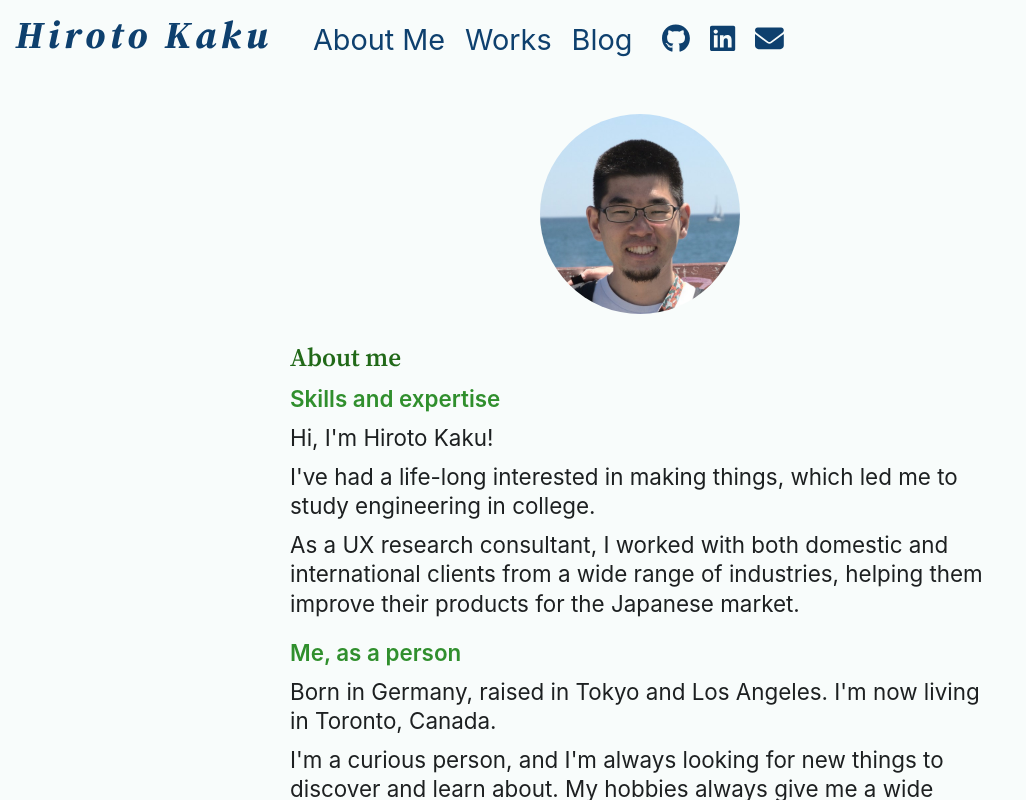
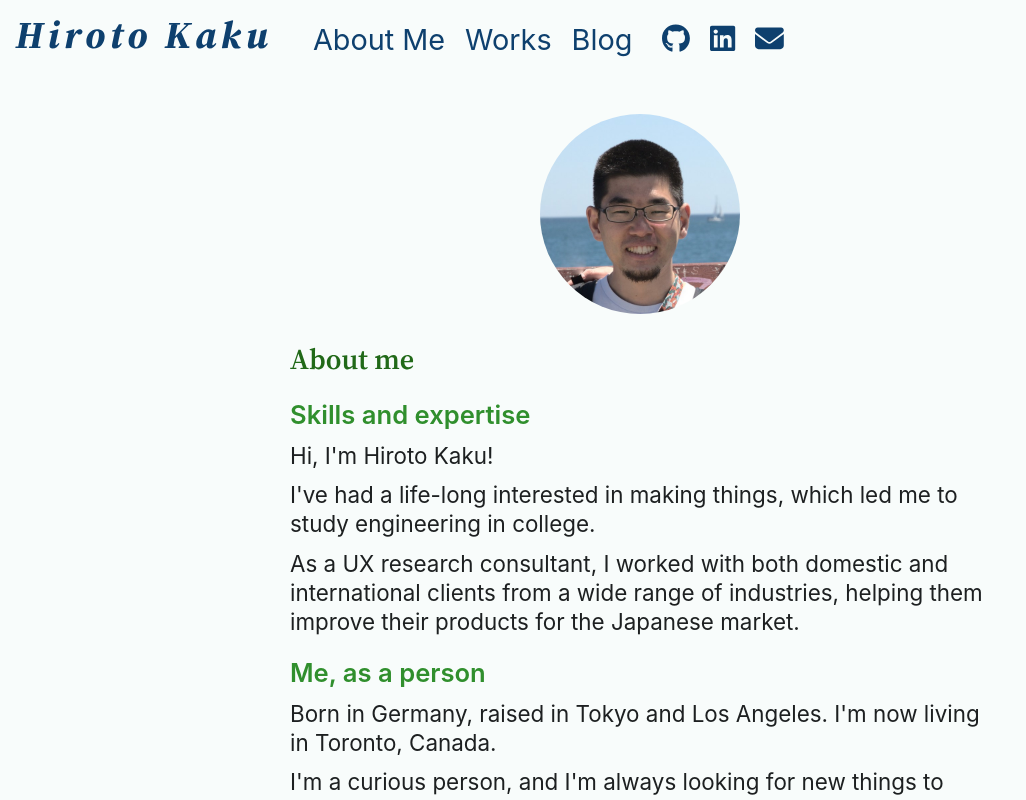
Before and after one commit to thekakkun/thekakkun.github.io, a Next.js app: page /about-me in a window 1280 px wide. Shown: the top 800 px of the page, without its empty margins (0-1026 px from the left). Built offline with nearby package versions, Linux system fonts and the light colour scheme; a small style sheet from the web is missing; a web font is replaced by a local one.

Commit message:
tweak visual design

```diff
--- a/components/blog/article.module.scss
+++ b/components/blog/article.module.scss
@@ -13,7 +13,7 @@
 
   h1 {
     @include base.serif;
-    font-size: 1.6rem;
+    font-size: 1.8rem;
     font-weight: 600;
     color: base.$green-700;
     margin-bottom: 5px;
@@ -23,17 +23,18 @@
     margin-top: 20px;
 
     h2 {
-      font-size: 1.4rem;
+      font-size: 1.6rem;
       font-weight: 600;
-      margin-top: 10px;
+      margin-top: 20px;
       margin-bottom: 10px;
       color: base.$green-600;
     }
 
     h3 {
-      font-size: 1.2rem;
+      font-size: 1.4rem;
       font-style: italic;
       color: base.$green-600;
+      margin-top: 15px;
       margin-bottom: 10px;
     }
 
--- a/components/ui/card.module.scss
+++ b/components/ui/card.module.scss
@@ -16,6 +16,10 @@
 
   &:hover {
     box-shadow: 10px 10px 5px base.$neutral-200;
+
+    .title {
+      color: base.$blue-500;
+    }
   }
 
   @include base.phone {
@@ -24,6 +28,8 @@
 
   .title {
     @include base.serif;
+    color: base.$blue-700;
+    transition: color 0.2s ease-in-out;
     font-size: 1.8rem;
     margin-bottom: 5px;
   }
```
Also changed, not shown: styles/_base.scss (+2 -22 lines).
